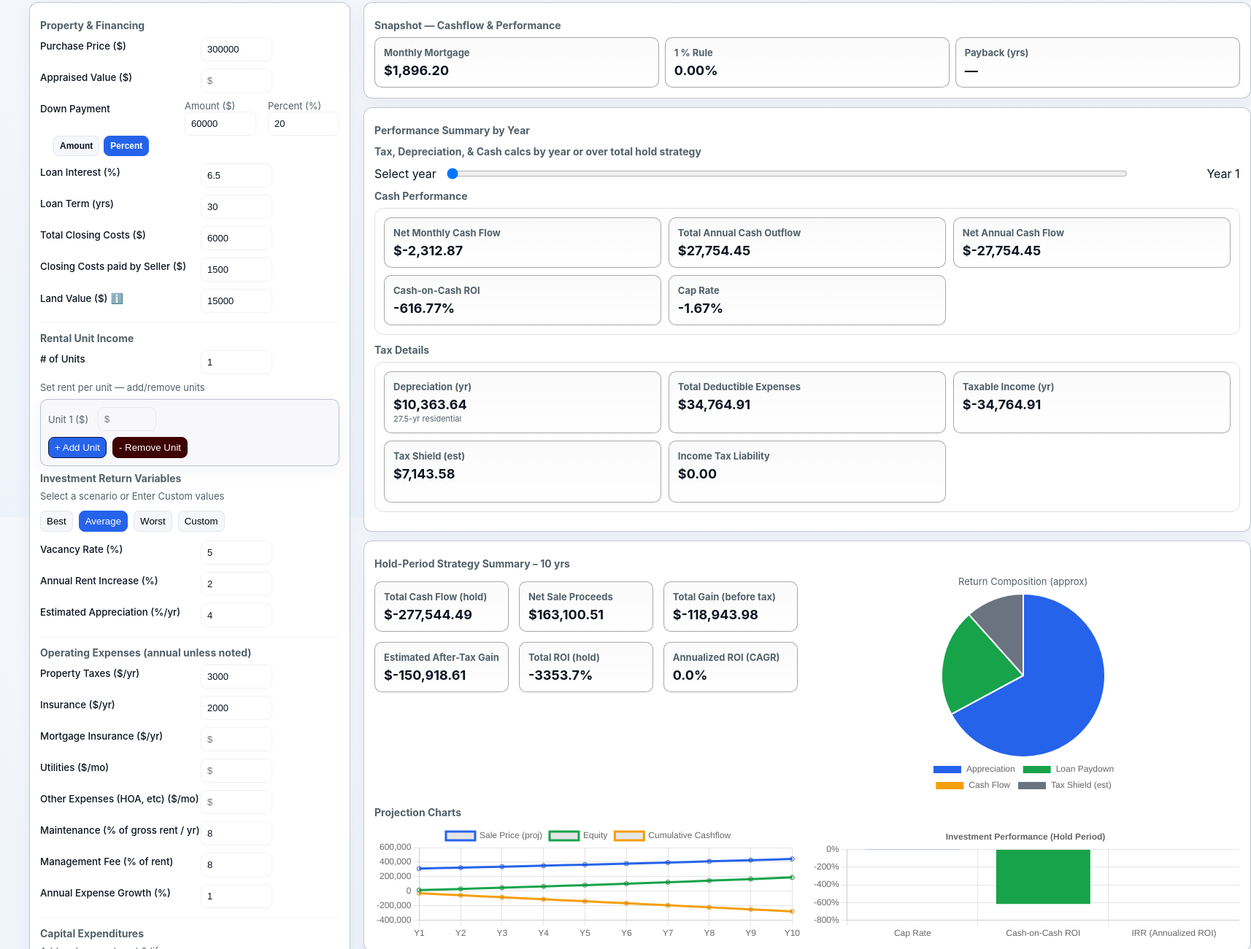
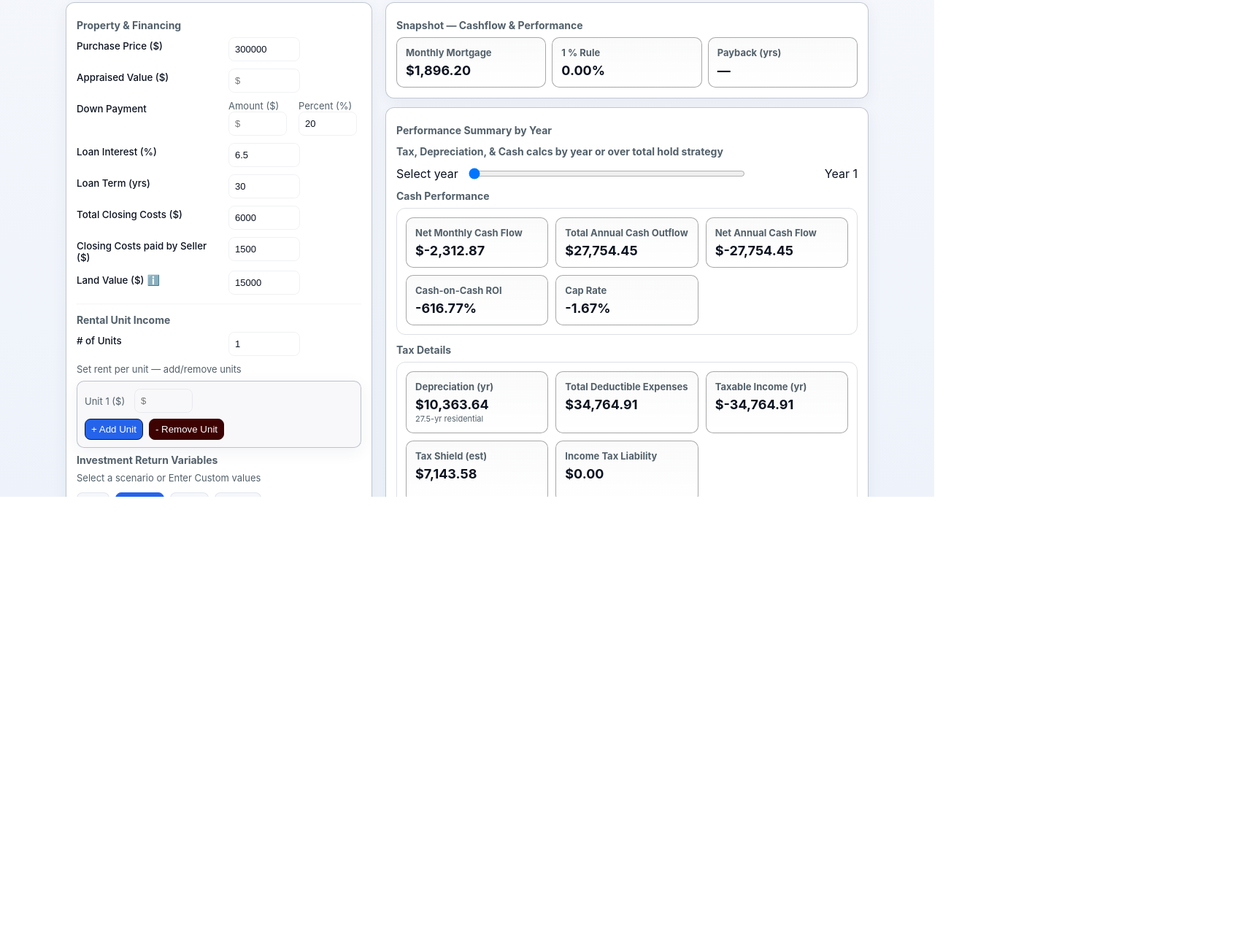
Before and after one commit to Yakapo113/Arkhive, a plain HTML site: page RealEstateCalc/index.html in a window 1280 px wide. Shown: the part 119-1420 px from the top of the page at 73% size, 1714 px wide, since content can reach past the window. After the commit the page ends 800 px from the top, so only its background shows below. Drawn offline with nearby package versions, Linux system fonts and the light colour scheme.

Commit message:
visual changes

```diff
--- a/RealEstateCalc/index.html
+++ b/RealEstateCalc/index.html
@@ -16,18 +16,22 @@
       font-family: Inter, ui-sans-serif, system-ui, -apple-system, "Segoe UI", Roboto, "Helvetica Neue", Arial;
     }
     html,body{height:100%;margin:0;background:linear-gradient(180deg,var(--bg-0),#eef3fb 100%);color:#0b1220}
-    .container{max-width:1200px;margin:28px auto;padding:20px}
+    .container{max-width:1100px;margin:28px auto;padding:20px}
     header{display:flex;gap:14px;align-items:center;margin-bottom:18px}
     .logo{width:56px;height:56px;border-radius:12px;background:linear-gradient(180deg,#e6f0ff,#cfe3ff);display:flex;align-items:center;justify-content:center;font-weight:800;color:var(--accent)}
     h1{font-size:20px;margin:0}
     .subtitle{color:var(--muted);font-size:13px}
-    .layout{display:grid;grid-template-columns:440px 1fr;gap:18px}
+    .layout{display:grid;grid-template-columns:minmax(0,420px) minmax(0,1fr);gap:18px}
     .card{background:var(--bg-1);border-radius:var(--radius);margin-bottom: 12px;padding:14px;box-shadow:var(--card-shadow);border:1px solid rgba(9, 30, 66, 0.25)}
-    .card2{background-color: #05d82c00;border-radius:var(--radius);border:1px solid rgba(9,30,66,0.14); display: grid;margin-bottom: 12px;padding: 12px; grid-template-rows: 2fr 2fr;grid-template-columns:1fr 1fr 1fr; gap:10px}
-    .form-row{display:flex;align-items:flex-start;margin-bottom:10px}
-    .form-row label{font-size:10pt;width:220px;font-weight:450;margin-top:4px}
-    .input-pair{display:flex;gap:16px;align-items:flex-start}
-    .input-column{display:flex;flex-direction:column}
+    .card2{background-color: #05d82c00;border-radius:var(--radius);border:1px solid rgba(9,30,66,0.14); display: grid;margin-bottom: 12px;padding: 12px; grid-template-rows: 2fr 2fr;grid-template-columns:repeat(auto-fit,minmax(180px,1fr)); gap:10px}
+    .canvas {max-width:100%}
+    .form-row{display:flex;align-items:flex-start;margin-bottom:10px;gap: 8px;min-width:0}
+    .form-row > div{flex:1}
+    .form-row label{font-size:10pt;width:220px;font-weight:450;margin-top:4px;flex: 0 0 200px;max-width: 200px}
+    .form-row input {width: 100%;max-width:140px}
+    .input-pair{display:flex;gap:10px;align-items:flex-start}
+    .input-column{display:flex;flex-direction:column; flex:1;min-width:0}
+    .input-column input{width:100%;box-sizing: border-box}
     /* --- Remove spinners from number inputs --- */
     input[type=number]::-webkit-inner-spin-button,input[type=number]::-webkit-outer-spin-button{-webkit-appearance:none;margin:0}input[type=number]{-moz-appearance:textfield}
     input[type="number"],input[type="text"],select{padding:8px;border-radius:8px;border:1px solid rgba(9,30,66,0.06);background:transparent;color:inherit;font-size:13px;width:80px}
@@ -48,8 +52,6 @@
     .remove-btn{background-color:#3d0202;color:white;border-radius:8px;border:1px solid #3d0202;padding:6px 8px}
     .scenario-row{display:flex;gap:8px;margin-top:8px}
     .scenario-row button{padding:6px 8px;border-radius:8px;border:1px solid rgba(9,30,66,0.08);background:#f5f7fb;cursor:pointer}
-    .downpayment-toggle{display:flex;gap:6px;margin-left:-180px;}
-    .downpayment-toggle button{padding: 6px 8px;border-radius: 8px;border: 1px solid rgba(9,30,66,0.08);background: #f5f7fb;cursor: pointer;font-size: 12px;font-weight: 600;color: #0b1220;transition: all 0.15s ease-in-out;}
     .layout button.active{background:var(--accent);color:white;border-color: var(--accent)}
     .scenario-row button.active{background:var(--accent);color:white;border-color:var(--accent)}
     @media (max-width:1000px){.layout{grid-template-columns:1fr}.charts-row{flex-direction:column}}
@@ -57,8 +59,14 @@
     .muted{color:var(--muted);font-size:13px}
     .help-icon{display:inline-block;margin-left:4px;font-size:14px;color:var(--accent)}
     .chart-wrap{display:grid;grid-template-columns:1fr 1fr;gap:12px;align-items:start}
-    label[data-tooltip], .tile[data-tooltip] { cursor: help; }
-    .tile[data-tooltip], label[data-tooltip] {cursor: help;}
+    label[data-tooltip], .tile[data-tooltip] { cursor: help}
+    .tile[data-tooltip], label[data-tooltip] {cursor: help}
+    html, body{overflow-x:hidden}
+    table{border-collapse:collapse;width:100%;min-width: 900px}
+    .table-scroll { overflow-x:auto;max-width: 100%}
+    th,td{white-space:nowrap}
+    table thead {position: sticky;top: 0;background: var(--bg-1);z-index: 1}
+    tbody tr:hover {background: rgba(37, 99, 235, 0.05)}
   </style>
 </head>
 <body>
@@ -85,10 +93,6 @@
             <div class="input-pair">
               <div class="input-column"><div class="small muted">Amount ($)</div><input id="downPaymentValue" type="number" placeholder="$"></div>
               <div class="input-column"><div class="small muted">Percent (%)</div><input id="downPaymentPercent" type="number" value="20" placeholder="%"></div>
-            </div>
-            <div class="downpayment-toggle">
-              <button id="amountButton">Amount</button>
-              <button id="percentButton" class="active">Percent</button>
             </div>
           </div>
         </div>
@@ -279,40 +283,50 @@
 const purchasePriceInput = $('purchasePrice');
 const downPaymentValueInput = $('downPaymentValue');
 const downPaymentPercentInput = $('downPaymentPercent');
-  const amountButton = $('amountButton');
-  const percentButton = $('percentButton');
-  let downPaymentMode = "percent";
 
-  function updateDownPaymentFromAmount() {
+let activeField = null; // Tracks the field user is currently editing
+
+/* Update functions */
+function updatePercentFromAmount() {
   const purchasePrice = parseFloat(purchasePriceInput.value) || 0;
   const amount = parseFloat(downPaymentValueInput.value) || 0;
-    const percent = purchasePrice ? (amount / purchasePrice) * 100 : 20;
+  const percent = purchasePrice ? (amount / purchasePrice) * 100 : 0;
   downPaymentPercentInput.value = percent.toFixed(1);
 }
-  function updateDownPaymentFromPercent() {
+
+function updateAmountFromPercent() {
   const purchasePrice = parseFloat(purchasePriceInput.value) || 0;
-    const percent = parseFloat(downPaymentPercentInput.value) || 20;
+  const percent = parseFloat(downPaymentPercentInput.value) || 0;
   const amount = (percent / 100) * purchasePrice;
   downPaymentValueInput.value = amount.toFixed(0);
 }
-  function refreshDownPaymentInputs(){
-    if (downPaymentMode === "amount") {
-      downPaymentValueInput.removeAttribute("readonly");
-      downPaymentPercentInput.setAttribute("readonly", true);
-      updateDownPaymentFromAmount();
-      amountButton.classList.add("active"); percentButton.classList.remove("active");
+
+/* Event listeners to track active field */
+downPaymentValueInput.addEventListener('focus', () => activeField = 'amount');
+downPaymentPercentInput.addEventListener('focus', () => activeField = 'percent');
+downPaymentValueInput.addEventListener('blur', () => activeField = null);
+downPaymentPercentInput.addEventListener('blur', () => activeField = null);
+
+/* Event listeners to update the other field */
+downPaymentValueInput.addEventListener('input', () => {
+  if (activeField === 'amount') updatePercentFromAmount();
+});
+
+downPaymentPercentInput.addEventListener('input', () => {
+  if (activeField === 'percent') updateAmountFromPercent();
+});
+
+/* Update both fields if purchase price changes */
+purchasePriceInput.addEventListener('input', () => {
+  if (activeField === 'amount') {
+    updatePercentFromAmount();
+  } else if (activeField === 'percent') {
+    updateAmountFromPercent();
   } else {
-      downPaymentPercentInput.removeAttribute("readonly");
-      downPaymentValueInput.setAttribute("readonly", true);
-      updateDownPaymentFromPercent();
-      percentButton.classList.add("active"); amountButton.classList.remove("active");
+    // Default: update percent from amount if neither field is active
+    updatePercentFromAmount();
   }
-  }
-  amountButton.addEventListener('click', ()=>{ downPaymentMode='amount'; refreshDownPaymentInputs(); });
-  percentButton.addEventListener('click', ()=>{ downPaymentMode='percent'; refreshDownPaymentInputs(); });
-  purchasePriceInput.addEventListener('input', refreshDownPaymentInputs);
-  downPaymentValueInput.addEventListener('input', ()=>{ if (downPaymentMode==='amount') updateDownPaymentFromAmount(); });
-  downPaymentPercentInput.addEventListener('input', ()=>{ if (downPaymentMode==='percent') updateDownPaymentFromPercent(); });
+});
 
   /* Scenario buttons */
   const bestBtn = $('bestBtn'), avgBtn = $('avgBtn'), worstBtn = $('worstBtn'), customBtn = $('customBtn');
@@ -760,7 +774,11 @@
     tb.appendChild(tr);
   });
   table.appendChild(tb);
-  detailDiv.appendChild(table);
+
+  const wrap = document.createElement('div');
+  wrap.className = 'table-scroll';
+  wrap.appendChild(table);
+  detailDiv.appendChild(wrap);
 } // calculateAll
 
 
```
Lines whose indentation alone changed are shown as unchanged.
